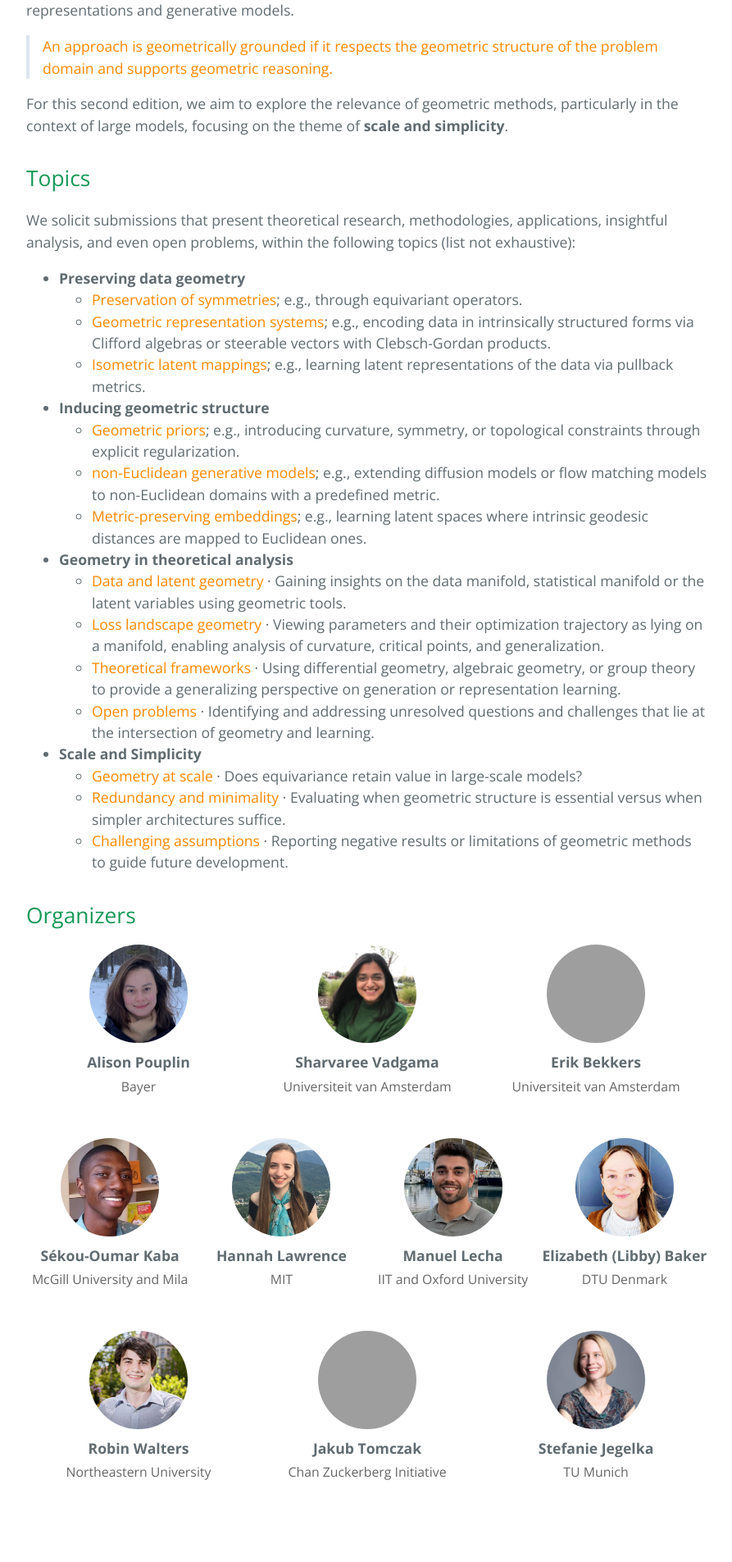
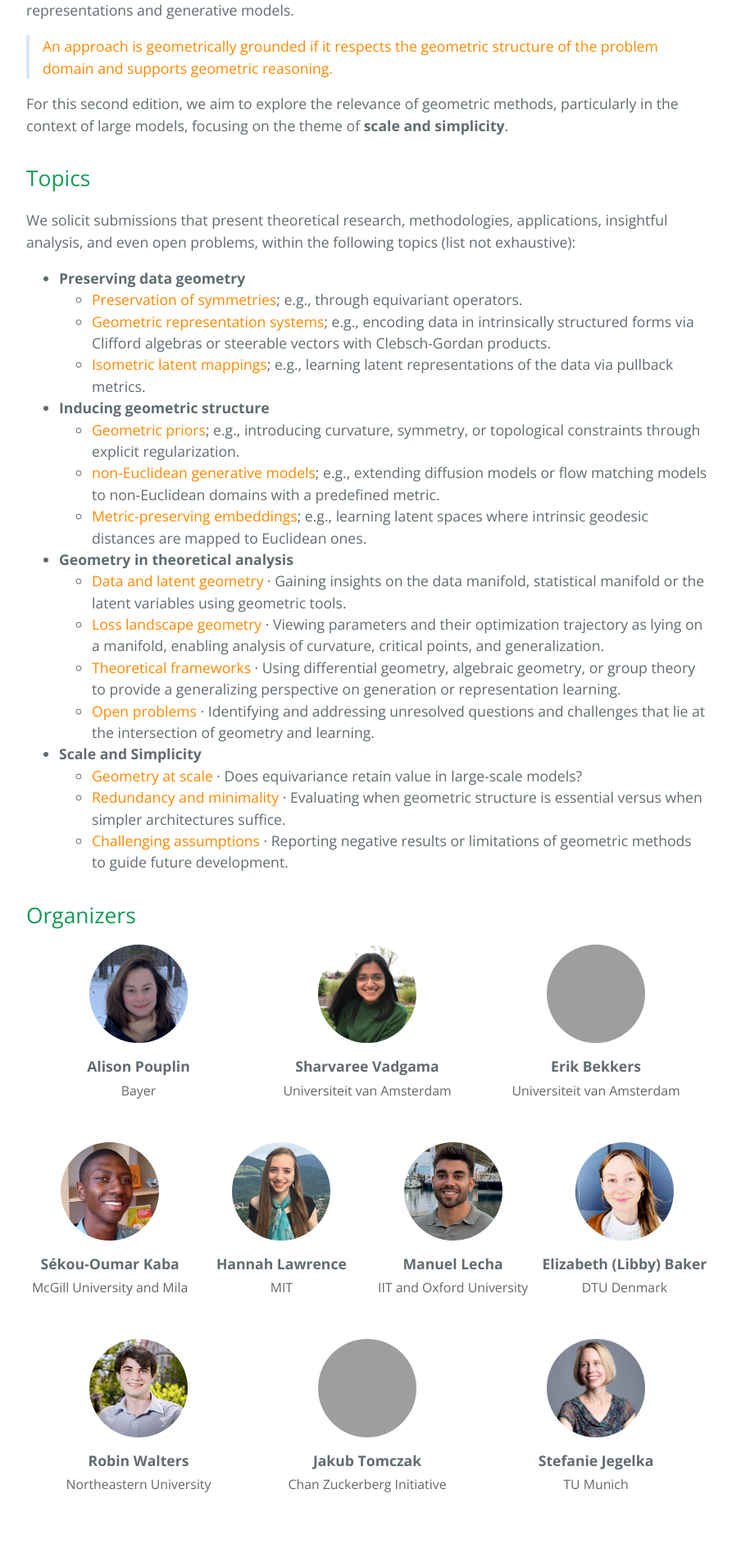
Before and after one commit to gram-workshop/gram-workshop.github.io, a Jekyll site: the page index.html, which Jekyll copies as it is, in a window 1280 px wide. Shown: the part 907-2812 px from the top of the page at 82% size, without its empty margins (192-1085 px from the left). Built offline with Jekyll 4.4.1, drawn with Linux system fonts in a browser that asks for light colours; grey boxes are pictures that could not be loaded.

Commit message:
archived

```diff
--- a/assets/css/style.scss
+++ b/assets/css/style.scss
@@ -64,6 +64,7 @@
   flex-direction: column;
   align-items: center;
   margin-bottom: 50px;
+  width: 100%;
 }
 
 .organizer-photo {
@@ -72,6 +73,14 @@
   border-radius: 50%;
   margin-bottom: 10px;
   object-fit: cover;
+  display: block;
+}
+
+.organizer-header strong {
+  display: block;
+  text-align: center;
+  margin-top: 5px;
+  width: 100%;
 }
 
 .organizer-affiliation {
@@ -80,6 +89,8 @@
   text-align: center;
   margin-top: 5px;
   color: #666;
+  display: block;
+  width: 100%;
 }
 
 .big-photo {
```
Also changed, not shown: 5 other files.
